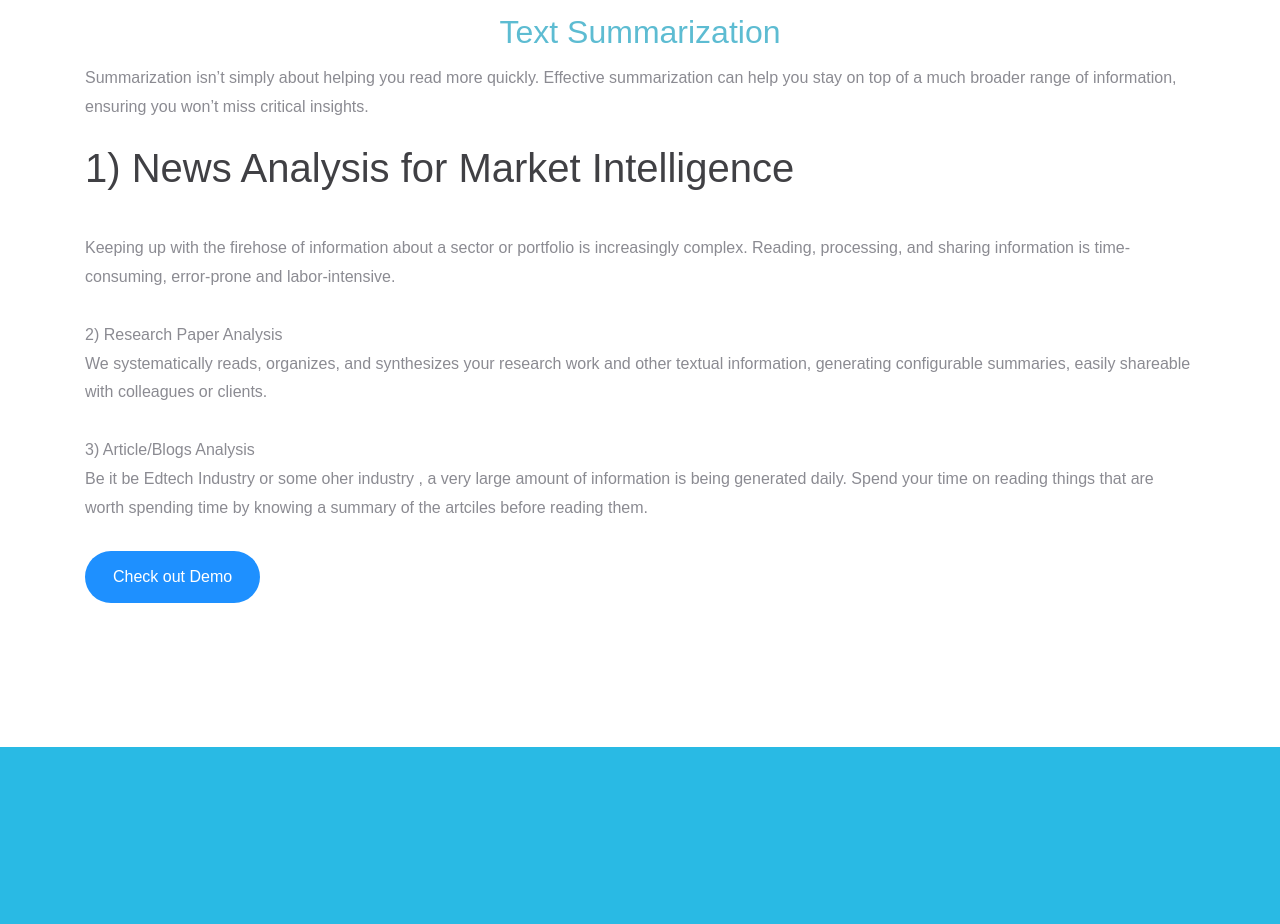
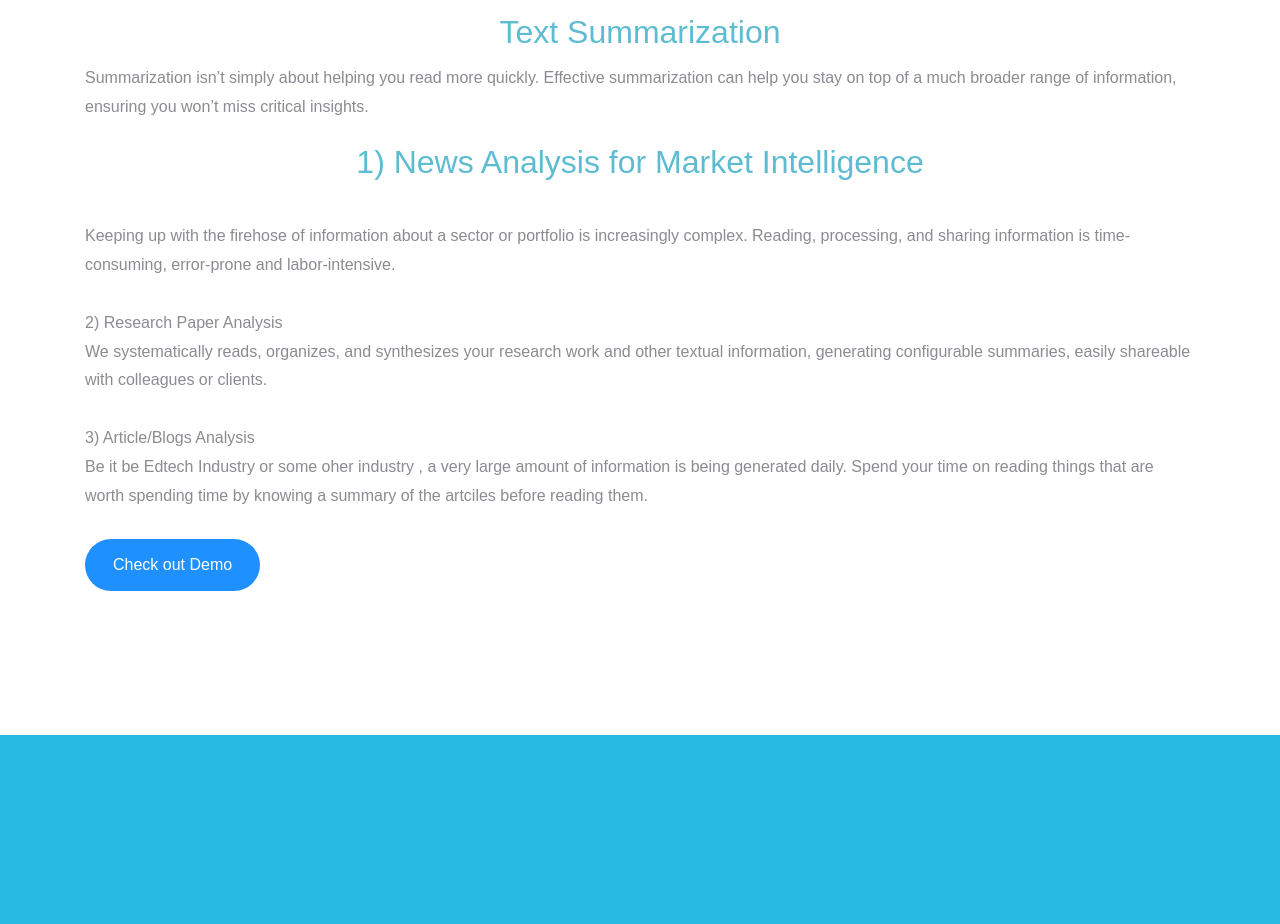
Before and after one commit to analyticware/Website, a plain HTML site: page solutions.html in a window 1280 px wide. Shown: the part 920-1844 px from the top of the page. Drawn offline with nearby package versions, Linux system fonts and the light colour scheme; some packages are replaced by stand-ins of ours; no server answers; files whose address does not match are found by name.

Commit message:
Update solutions.html

```diff
--- a/solutions.html
+++ b/solutions.html
@@ -96,7 +96,7 @@ h3 {
   <div class="text">
     <h3> Text Summarization </h3>
     <p>Summarization isn’t simply about helping you read more quickly. Effective summarization can help you stay on top of a much broader range of information, ensuring you won’t miss critical insights.</p>
-    <p> <h1>1) News Analysis for Market Intelligence</h1><br>
+    <p> <h3>1) News Analysis for Market Intelligence</h3><br>
 
 Keeping up with the firehose of information about a sector or portfolio is increasingly complex. Reading, processing, and sharing information is time-consuming, error-prone and labor-intensive.<br>
     <br>
```
